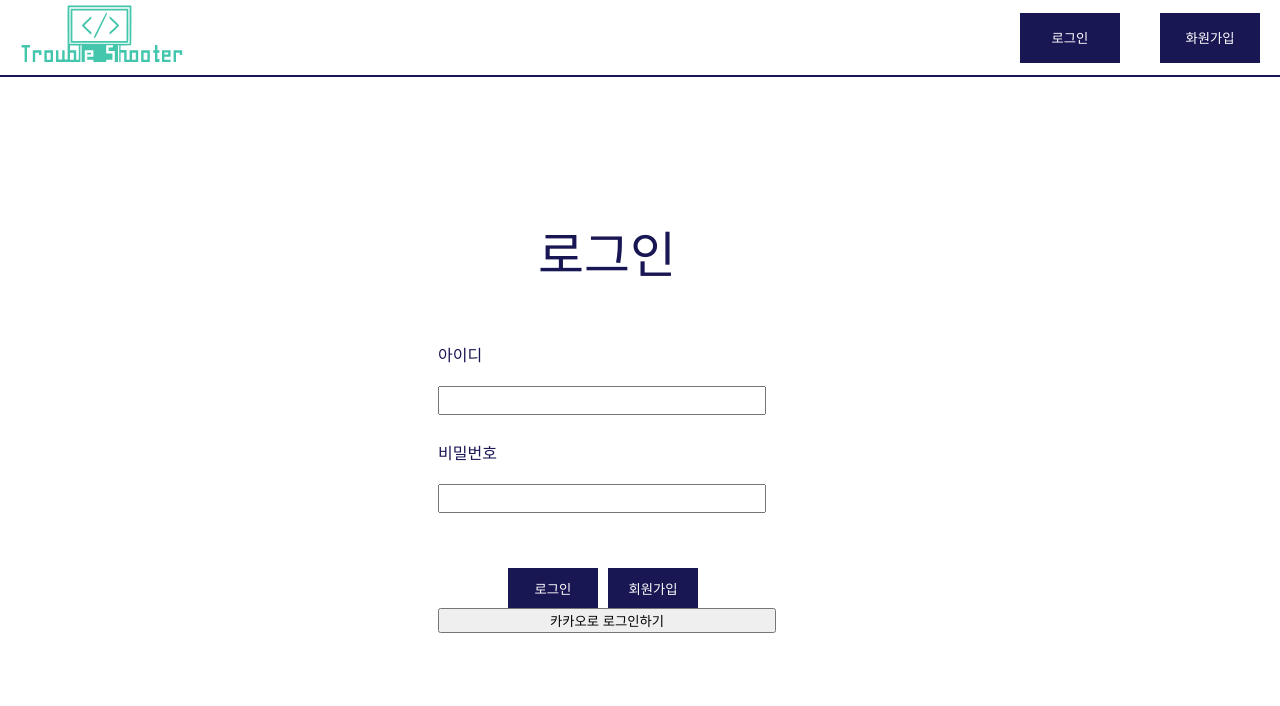
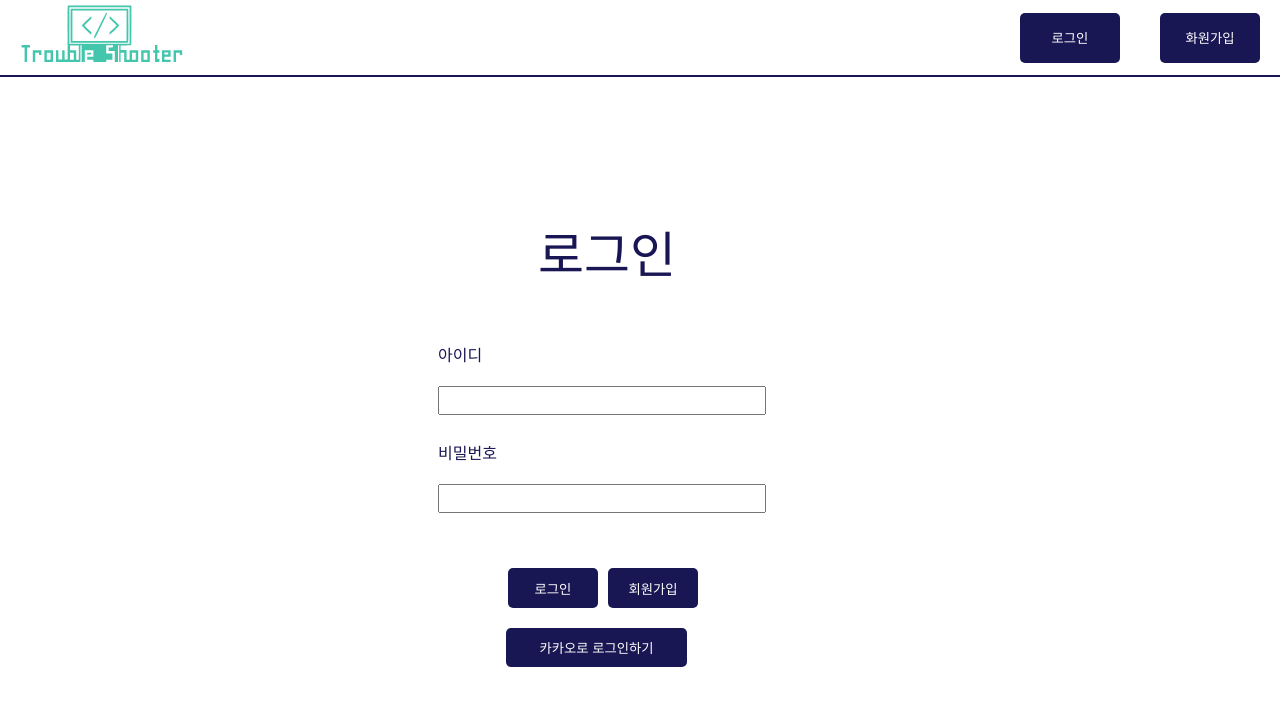
Before and after one commit to suno0140/FE-mini-project-1, a React (Create React App) app: page /login in a window 1280 px wide. Shown: the top 706 px of the page. Built offline with nearby package versions, Linux system fonts and the light colour scheme; no server answers.

Commit message:
feat: 버튼모양 수정

```diff
--- a/src/components/Button.js
+++ b/src/components/Button.js
@@ -5,6 +5,7 @@ const StBtn = styled.button`
   border: none;
   background-color: var(--color2);
   color: white;
+  border-radius: 5px;
   &:hover {
     background-color: white;
     color: Black;
--- a/src/pages/Login.js
+++ b/src/pages/Login.js
@@ -100,10 +100,10 @@ function Login() {
               회원가입
             </StSignupBtn>
           </StButtonBox>
-          <button id="login-kakao-btn" onClick={(event) => kakao(event)}>
+          <StkakaoBtn id="login-kakao-btn" onClick={(event) => kakao(event)}>
             {" "}
             카카오로 로그인하기{" "}
-          </button>
+          </StkakaoBtn>
         </StForm>
       </StcontainerBox>
     </>
@@ -156,8 +156,8 @@ const StButtonBox = styled.div`
 `;
 
 const StkakaoBtn = styled(Button)`
-  margin: 20px 88px 20px 69px;
-  padding: 10px 20px 10px 10px;
+  margin: 20px 89px 20px 68px;
+  padding: 10px 10px 10px 10px;
   display: flex;
   align-items: center;
   justify-content: center;
--- a/src/pages/Signup.js
+++ b/src/pages/Signup.js
@@ -211,7 +211,7 @@ function Signup() {
           )}
           <Stlabel>비밀번호</Stlabel>
           <StInput
-            placeholder=" 비밀번호를 입력해주세요"
+            placeholder=" 숫자+영문자+특수문자  8자리이상"
             type="password"
             onChange={onChangePassword}
           ></StInput>
@@ -225,7 +225,7 @@ function Signup() {
           )}
           <Stlabel>비밀번호확인</Stlabel>
           <StInput
-            placeholder=" 비밀번호를 입력해주세요"
+            placeholder=" 숫자+영문자+특수문자  8자리이상"
             type="password"
             onChange={onChangePasswordConfirm}
           ></StInput>
```
